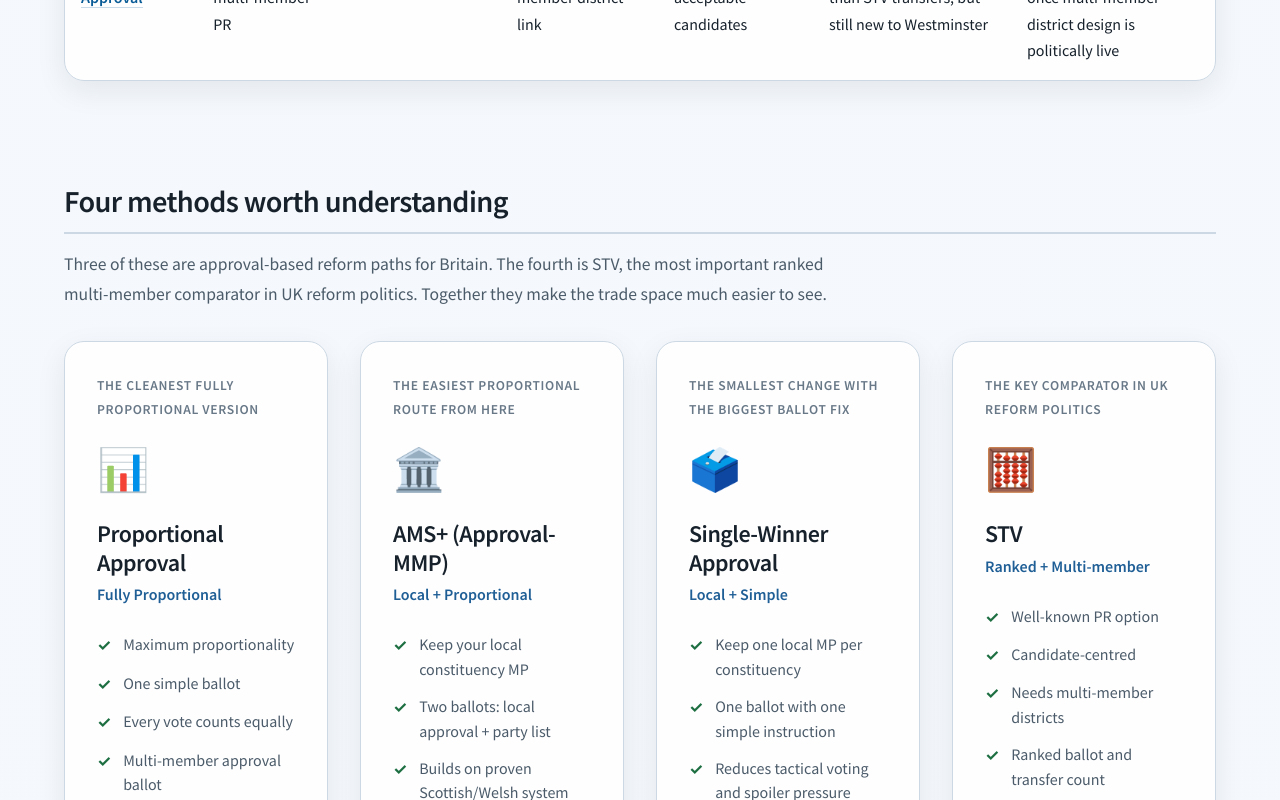
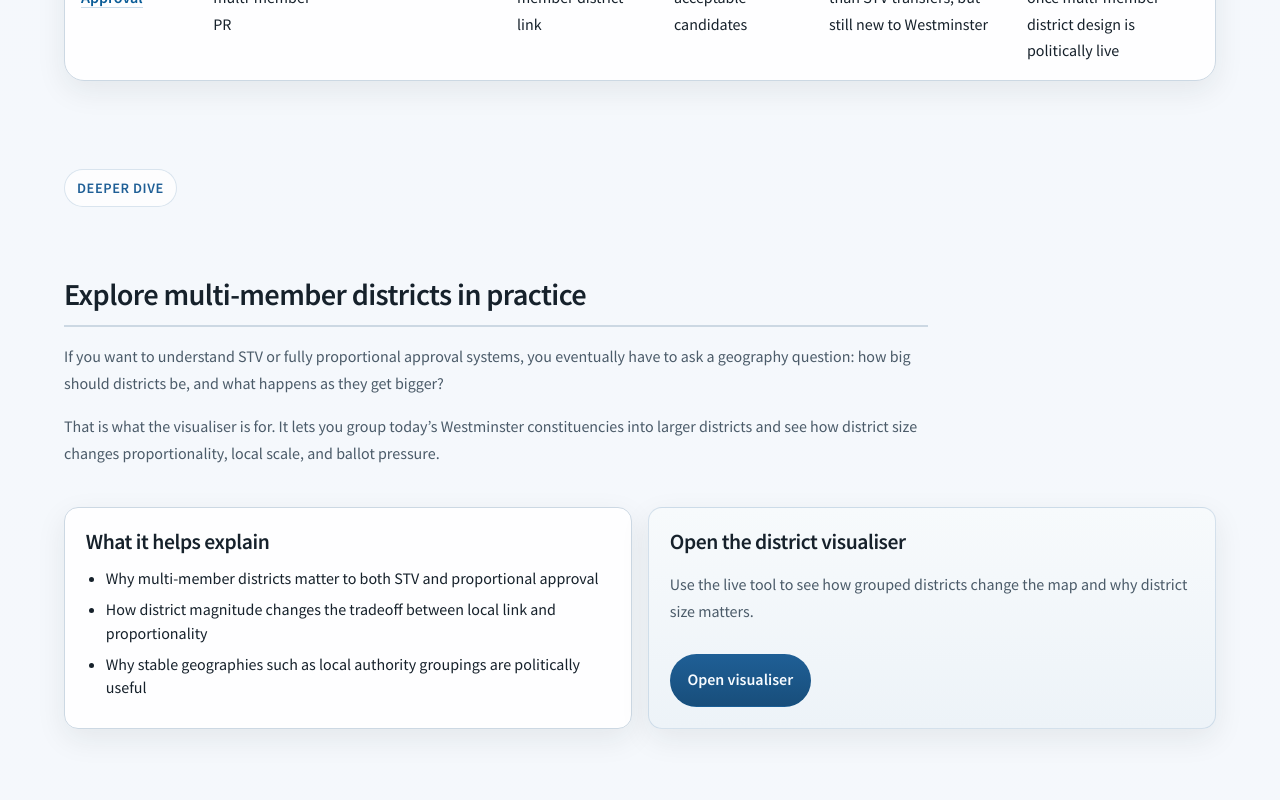
Before and after one commit to fsargent/proportional.uk, a SvelteKit app: page / in a window 1280 px wide. Shown: the part 10260-11060 px from the top of the page. Built offline with nearby package versions, Linux system fonts and the light colour scheme.

Commit message:
Remove redundant method-card section from homepage

```diff
--- a/src/routes/+page.svelte
+++ b/src/routes/+page.svelte
@@ -8,7 +8,6 @@
 	import DistrictShapeSection from '$lib/components/DistrictShapeSection.svelte';
 	import AllocationOverviewSection from '$lib/components/AllocationOverviewSection.svelte';
 	import ComparisonMatrix from '$lib/components/ComparisonMatrix.svelte';
-	import SystemChoice from '$lib/components/SystemChoice.svelte';
 	import MMDVisualiserSection from '$lib/components/MMDVisualiserSection.svelte';
 </script>
 
@@ -53,8 +52,6 @@
 
 	<div class="decision-step">
 		<ComparisonMatrix />
-
-		<SystemChoice />
 	</div>
 
 	<MMDVisualiserSection />
```
